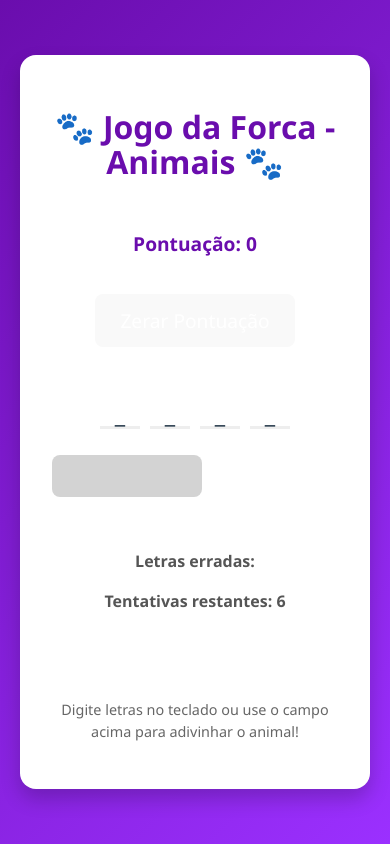
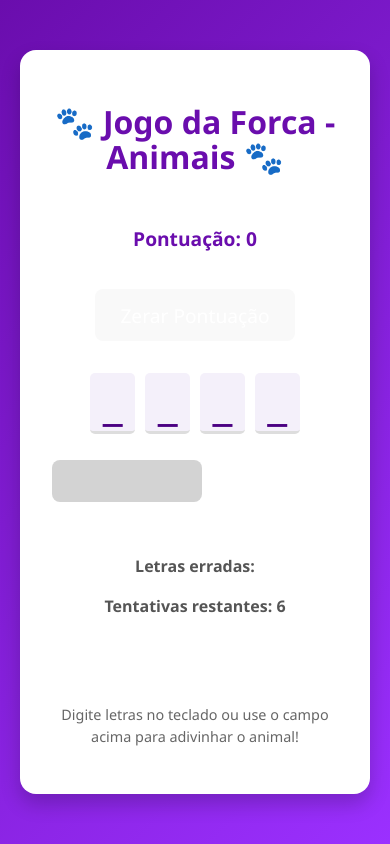
Before and after one commit to PauloLima4/jogo-da-forca, a React (Vite) app in the folder jogo-da-forca/: page / in a window 390 px wide. Built offline with nearby package versions, Linux system fonts and the light colour scheme.

Commit message:
Update App.css

```diff
--- a/jogo-da-forca/src/App.css
+++ b/jogo-da-forca/src/App.css
@@ -43,24 +43,26 @@ body {
 
 .word-box {
   display: flex;
-  flex-wrap: wrap;
   justify-content: center;
-  max-width: 100%;
-  overflow-wrap: break-word;
-  word-break: break-word;
   gap: 10px;
+  flex-wrap: nowrap;
+  overflow-x: auto;
+  padding: 0 10px;
+  user-select: none;
 }
 
 .letter {
-  font-size: 5vw;
-  width: 10vw;
-  height: 14vw;
-  max-width: 40px;
-  max-height: 50px;
-  border-bottom: 3px solid #eee;
+  font-size: 3.5rem;
+  width: 3.5rem;
+  height: 4.5rem;
+  line-height: 4.5rem;
+  border-bottom: 3px solid #ddd;
   text-transform: uppercase;
   text-align: center;
-  line-height: 14vw;
+  color: #4b0082;
+  background-color: #f4f0fa;
+  border-radius: 5px;
+  flex-shrink: 0;
   user-select: none;
 }
 
@@ -159,9 +161,9 @@ input[type="text"] {
 /* Smartphones */
 @media (max-width: 600px) {
   .letter {
-    font-size: 6vw;
-    width: 12vw;
-    height: 18vw;
-    line-height: 18vw;
+    font-size: 2.8rem;
+    width: 2.8rem;
+    height: 3.8rem;
+    line-height: 3.8rem;
   }
 }
```
